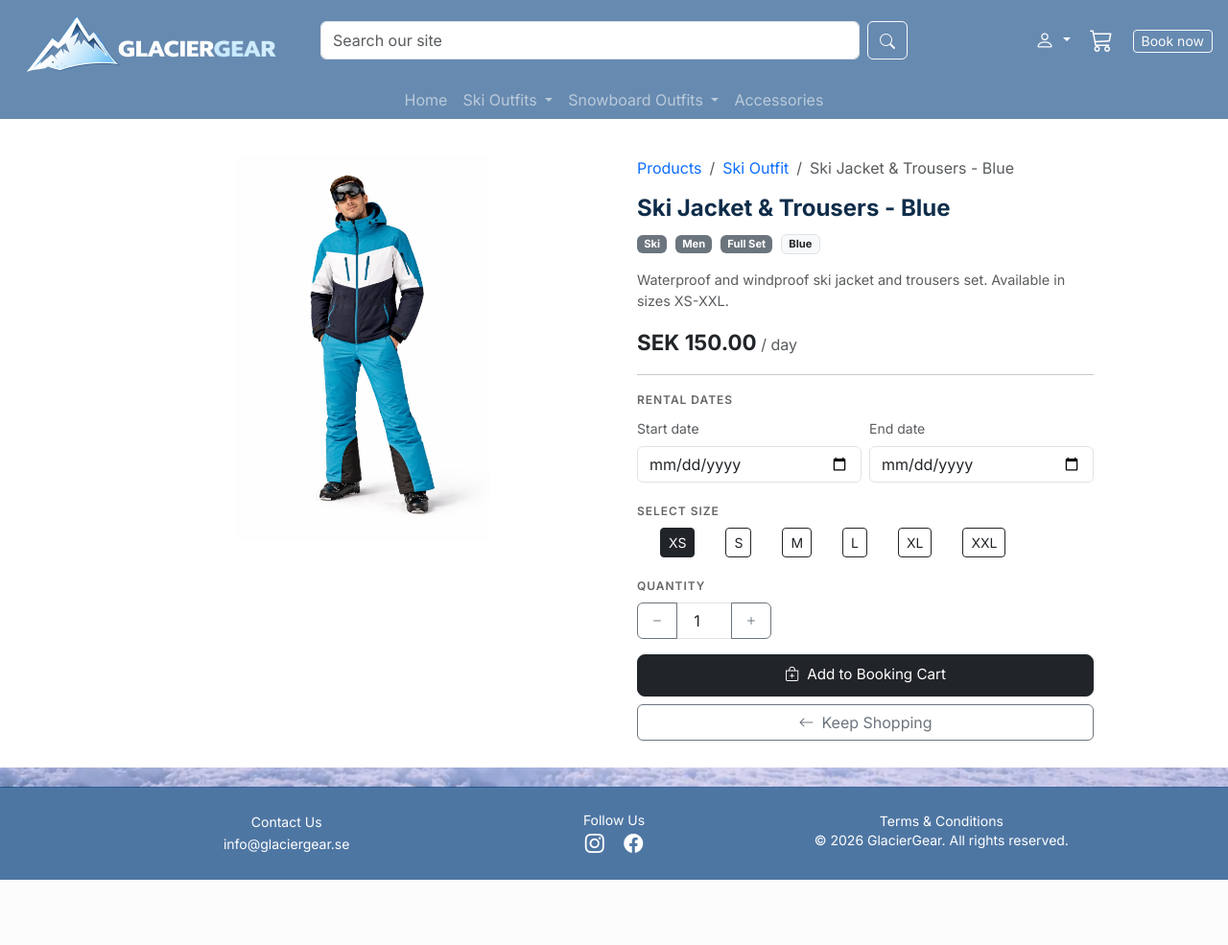
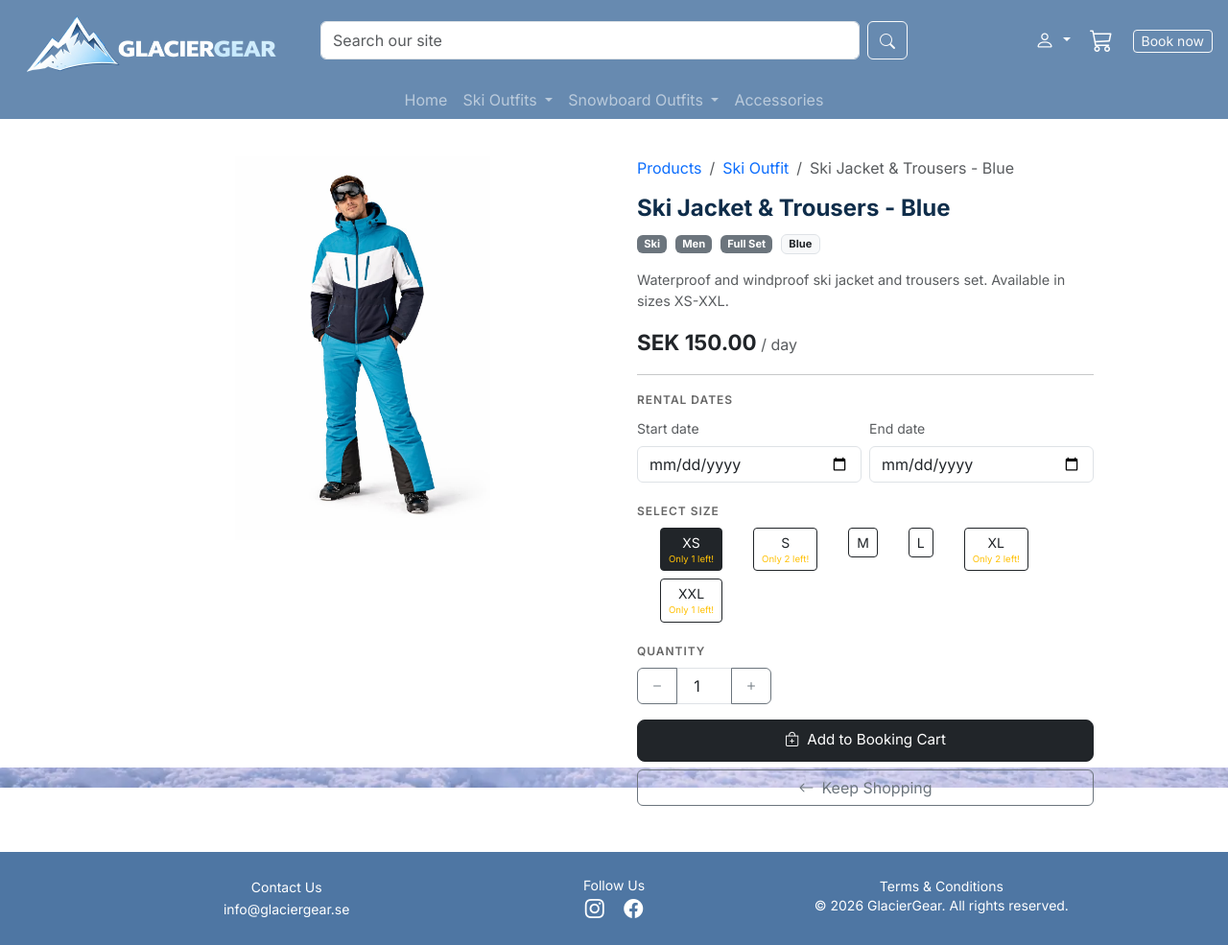
Before and after one commit to jolantadjatlova/GlacierGear, a Django app: page /products/1/ in a window 1280 px wide. Shown: the whole page at 96% size. Before the commit the page ends 917 px from the top, so only its background shows below. Run offline with Django 3.2, Linux system fonts and the light colour scheme; data comes from the database, SQL or seed files in the repository; parts of the project's set-up code (start-up, migrations or seed data) failed here and were passed over; some libraries are stand-ins or nearby versions.

Commit message:
Add low stock warnings on product detail page

```diff
--- a/products/templates/products/product_detail.html
+++ b/products/templates/products/product_detail.html
@@ -134,6 +134,8 @@
                                 {{ size.size }}
                                 {% if size.stock == 0 %}
                                 <small class="d-block" style="font-size: 0.6rem;">Sold out</small>
+                                {% elif size.stock <= 2 %}
+                                <small class="d-block text-warning" style="font-size: 0.6rem;">Only {{ size.stock }} left!</small>
                                 {% endif %}
                             </label>
                         </div>
```
